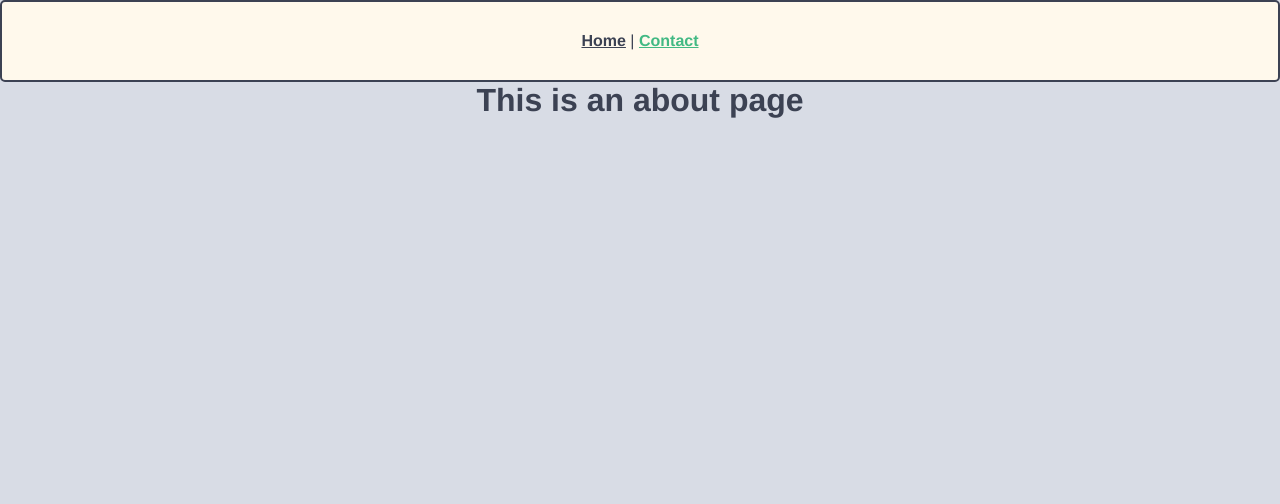
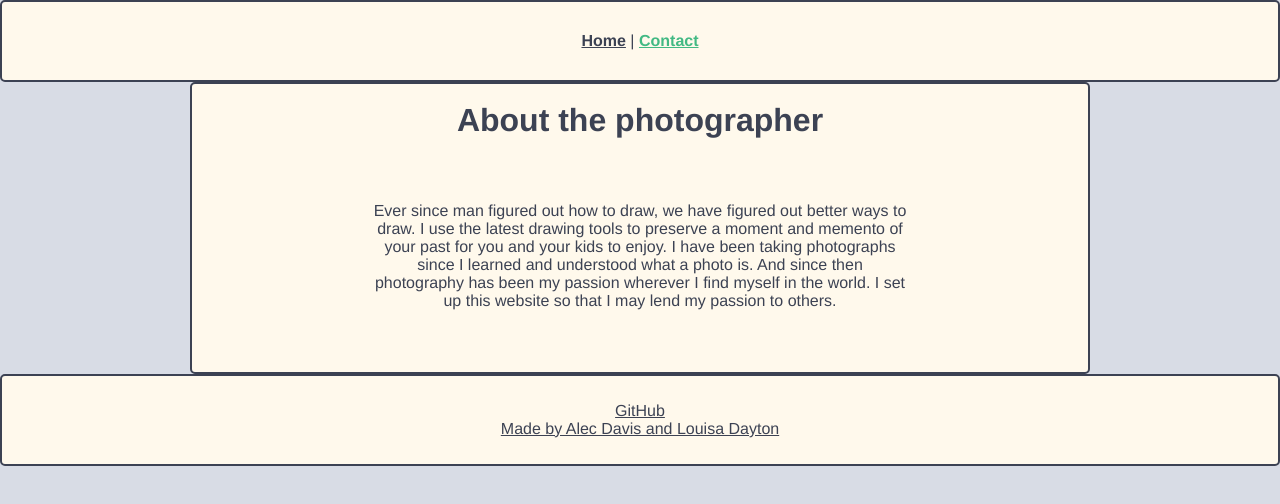
Before and after one commit to Ki11erRabbit/Creative-Project-3, a Vue app in the folder photography-site1/: page /contact in a window 1280 px wide. Shown: the top 504 px of the page. Built offline with nearby package versions, Linux system fonts and the light colour scheme.

Commit message:
Consolidated CSS in App.vue made about the photographer page.

```diff
--- a/photography-site1/src/App.vue
+++ b/photography-site1/src/App.vue
@@ -30,4 +30,62 @@
 #nav a.router-link-exact-active {
   color: #42b983; /*TODO change to different color*/
 }
+
+
+* {
+  margin: 0;
+  padding: 0;
+  color: #3c4253; /* a nice dark bluish grey */
+  box-sizing: border-box;
+}
+body {
+  background-color: #d8dce5; /* blueish light grey */
+}
+
+.page {
+  display: flex;
+  flex-wrap: wrap;
+  align-items: center;
+  background-color: #d8dce5; /* blueish light grey */
+}
+
+.content {
+  background-color: #fff9ec; /* warm tan-white color */
+  max-width: 900px;
+  margin-left: auto;
+  margin-right: auto;
+  border: 2px solid #3c4253; /* a nice dark bluish grey */
+  border-radius: 5px;
+  text-align: center;
+  display: flex;
+  flex-wrap: nowrap;
+}
+
+
+.content h1 {
+  text-align: center;
+  display: block;
+  margin-left: auto;
+  margin-right: auto;
+  margin-top: 2%;
+}
+
+.content p{
+  display: flex;
+  padding-left: 7%;
+  padding-right: 7%;
+  padding-top: 10%;
+  padding-bottom: 10%;
+}
+.footer {
+  background-color: #fff9ec; /* warm tan-white color */
+  border: 2px solid #3c4253 ; /* a nice dark bluish grey */
+  border-radius: 5px;
+  box-sizing: border-box;
+  text-align: center;
+  padding-top: 2%;
+  padding-bottom: 2%;
+}
+
+
 </style>
--- a/photography-site1/src/views/Contact.vue
+++ b/photography-site1/src/views/Contact.vue
@@ -1,5 +1,41 @@
 <template>
   <div class="contact">
-    <h1>This is an about page</h1>
+    <div class="page">
+
+
+<div class="content">
+    <h1>About the photographer</h1>
+
+  <p>Ever since man figured out how to draw, we have figured out better ways to draw.
+    I use the latest drawing tools to preserve a moment and memento of your past for
+    you and your kids to enjoy. I have been taking photographs since I learned and
+  understood what a photo is. And since then photography has been my passion wherever
+I find myself in the world. I set up this website so that I may lend my passion to others.</p>
+
+<!-- TODO replace with someone from this person does not exist <img class="photo" src="/images/photos/Picture-of-me.jpg" alt="photographer">-->
+
+</div>
+</div>
+
+<div class="footer">
+  <a href="https://github.com/Ki11erRabbit/Creative-Project-3"> GitHub
+    <p>Made by Alec Davis and Louisa Dayton</p></a>
+</div>
+
   </div>
 </template>
+
+<style>
+.content {
+  align-content: center;
+  display: block;
+}
+.content p{
+  display: flex;
+  padding-left: 20%;
+  padding-right: 20%;
+  padding-top: 7%;
+  padding-bottom: 7%;
+}
+
+</style>
--- a/photography-site1/src/views/Home.vue
+++ b/photography-site1/src/views/Home.vue
@@ -6,6 +6,7 @@
       <div class="page">
       <div class="content">
 
+          <img alt="Japanese-Colonel-Sanders" src="../assets/JCS.jpg">
           <!--<img class="photo" src="images/photos/JCS.jpg" alt="Japanese-Colonel-Sanders">    to be added back in later-->
 
         <p>In need of a third or fith hand for all of those precious moments in
@@ -19,9 +20,8 @@
     </div>
 
     <div class="footer">
-
-    <a href="https://github.com/Ki11erRabbit/Creative-Project-3"> GitHub
-    <p>Made by Alec Davis and Louisa Dayton</p></a>
+      <a href="https://github.com/Ki11erRabbit/Creative-Project-3"> GitHub
+        <p>Made by Alec Davis and Louisa Dayton</p></a>
     </div>
   </div>
 </template>
@@ -41,44 +41,12 @@
 </script>
 
 <style>
-* {
-  margin: 0;
-  padding: 0;
-  color: #3c4253; /* a nice dark bluish grey */
-  box-sizing: border-box;
+.content img {
+  padding-top: 1%;
+  padding-left: 3%;
+  padding-bottom: 1%;
+  width: 100%;
+  object-fit: cover;
+  display: flex;
 }
-body {
-  background-color: #d8dce5; /* blueish light grey */
-}
-
-.page {
-  display: flex;
-  flex-wrap: wrap;
-  align-items: center;
-  background-color: #d8dce5; /* blueish light grey */
-}
-
-.content {
-  background-color: #fff9ec; /* warm tan-white color */
-  max-width: 900px;
-  margin-left: auto;
-  margin-right: auto;
-  border: 2px solid #3c4253; /* a nice dark bluish grey */
-  border-radius: 5px;
-}
-
-.content {
-  padding: 100px;
-}
-.footer {
-  background-color: #fff9ec; /* warm tan-white color */
-  border: 2px solid #3c4253 ; /* a nice dark bluish grey */
-  border-radius: 5px;
-  box-sizing: border-box;
-  text-align: center;
-  padding-top: 2%;
-  padding-bottom: 2%;
-}
-
-
 </style>
```
